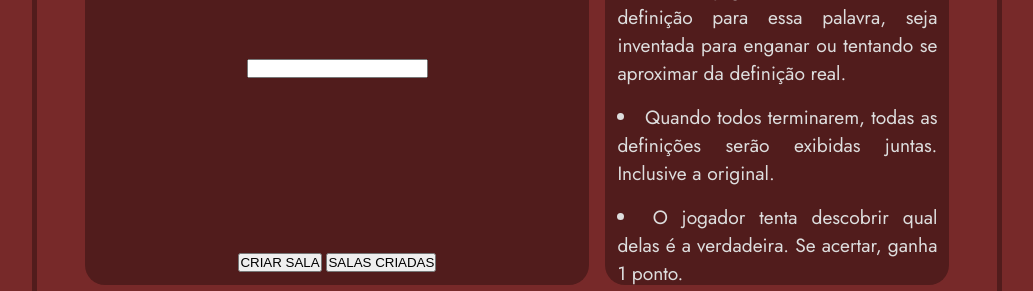
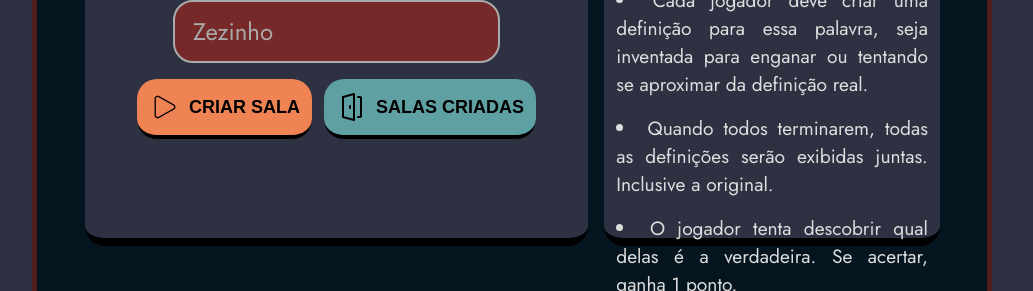
Before and after one commit to arthuurfm/wordy-whoppers, a plain HTML site: page public/index.html in a window 1280 px wide. Shown: the part 391-682 px from the top of the page, without its empty margins (6-1039 px from the left). Drawn offline with Linux system fonts and the light colour scheme; a web font is replaced by a local one.

Commit message:
changes and rooms page

```diff
--- a/public/index.html
+++ b/public/index.html
@@ -3,7 +3,7 @@
 <head>
   <meta charset="UTF-8">
   <meta name="viewport" content="width=device-width, initial-scale=1.0">
-  <link rel="stylesheet" href="style.css">
+  <link rel="stylesheet" href="styles.css">
   <title>Dictionary Game</title>
 </head>
 <body>
@@ -16,10 +16,10 @@
     <main>
       <div class="nickname">
         <h2>DIGITE SEU NICKNAME</h2>
-        <input type="text">
+        <input type="text" placeholder="Zezinho">
         <div class="buttons">
-          <button type="submit">CRIAR SALA</button>
-          <button type="submit">SALAS CRIADAS</button>
+          <button type="submit" id="create-room">CRIAR SALA</button>
+          <button type="submit" id="created-rooms">SALAS CRIADAS</button>
         </div>
       </div>
       <div class="rules">
--- /dev/null
+++ b/public/pages/rooms/styles.css
@@ -0,0 +1,61 @@
+* {
+  margin: 0;
+  padding: 0;
+  box-sizing: border-box;
+}
+
+body {
+  background-color: #4f5d75;
+  width: 100%;
+  height: 100vh;
+  display: flex;
+  align-items: center;
+  color: #fff;
+  font-family: 'Jost', sans-serif;
+}
+
+body::selection {
+  background-color: #efd6ac;
+  color: #04151f;
+}
+
+.container {
+  padding: 16px 0;
+  width: 75%;
+  height: 90%;
+  margin-left: 3%;
+  border: 3px solid #bfc0c0;
+  border-radius: 20px;
+  background-color: #04151f;
+
+  display: flex;
+  flex-direction: column;
+  justify-content: space-between;
+  align-items: center;
+}
+
+.container h2 {
+  font-size: 32px;
+}
+
+.rooms {
+  width: 75%;
+  height: 60%;
+  border-radius: inherit;
+  border: 2px solid #bfc0c0;
+  background-color: #2d3142;
+}
+
+.low-content {
+  width: 75%;
+  height: 25%;
+  border-radius: inherit;
+}
+
+.room-info {
+  width: 50%;
+  height: 100%;
+  background-color: #2d3142;
+  border: 2px solid #bfc0c0;
+  border-radius: inherit;
+}
--- a/public/script.js
+++ b/public/script.js
@@ -0,0 +1,5 @@
+const createdRooms = document.getElementById('created-rooms');
+
+createdRooms.addEventListener('click', () => {
+  window.location.href = './pages/rooms/index.html';
+});
--- a/public/style.css
+++ b/public/styles.css
@@ -3,16 +3,22 @@
 * {
   margin: 0;
   padding: 0;
+  box-sizing: border-box;
 }
 
 body {
-  background-color: #772929;
+  background-color: #2d3142;
   width: 100%;
   height: 100vh;
   display: flex;
   align-items: center;
   color: #ddd;
   font-family: 'Jost', sans-serif;
+}
+
+body::selection {
+  background-color: #ddd;
+  color: #511c1c;
 }
 
 .container {
@@ -22,6 +28,7 @@ body {
   margin-left: 3%;
   border: 5px solid #511c1c;
   border-radius: 20px;
+  background-color: #04151f;
 
   display: flex;
   flex-direction: column;
@@ -58,14 +65,82 @@ main {
   width: 60%;
   height: 100%;
   border-radius: inherit;
-  background-color: #511c1c;
+  background-color: #2d3142;
   display: flex;
   flex-direction: column;
   align-items: center;
+  border-bottom: 8px solid #000;
 }
 
 .nickname {
+  justify-content: center;
+  gap: 16px;
+}
+
+.nickname input {
+  padding: 12px 18px;
+  font-size: 24px;
+  font-family: 'Jost', sans-serif;
+  color: #ddd;
+  outline: none;
+  background-color: #772929;
+  border: 2px solid #aaa;
+  border-radius: inherit;
+}
+
+.nickname input::placeholder {
+  color: #aaa;
+}
+
+.nickname input:focus {
+  background-color: #511c1c;
+  border-color: #ddd;
+}
+
+.nickname .buttons {
+  display: flex;
+  gap: 12px;
+  border-radius: inherit;
+}
+
+.nickname button {
+  padding: 12px;
+  display: flex;
+  align-items: center;
   justify-content: space-between;
+  font-size: 18px;
+  font-weight: bold;
+  border-radius: inherit;
+  border: none;
+  background-color: #ef8354;
+  cursor: pointer;
+  border-bottom: 4px solid #000;
+}
+
+.nickname button:hover {
+  background-color: #e3a85f;
+}
+
+.nickname button:last-child {
+  background-color: #5fa0a3;
+}
+
+.nickname button:last-child:hover {
+  background-color: #72c2c6;
+}
+
+.nickname button::before {
+  content: '';
+  display: inline-block;
+  width: 32px;
+  height: 32px;
+  margin-right: 8px;
+  background-image: url('./img/play-button.png');
+  background-size: cover;
+}
+
+.nickname button:last-child::before {
+  background-image: url('./img/house-door.png');
 }
 
 .rules {
```
Also changed, not shown: public/pages/rooms/index.html (added, +21 -0 lines), public/img/house-door.png (added), public/img/play-button.png (added).
